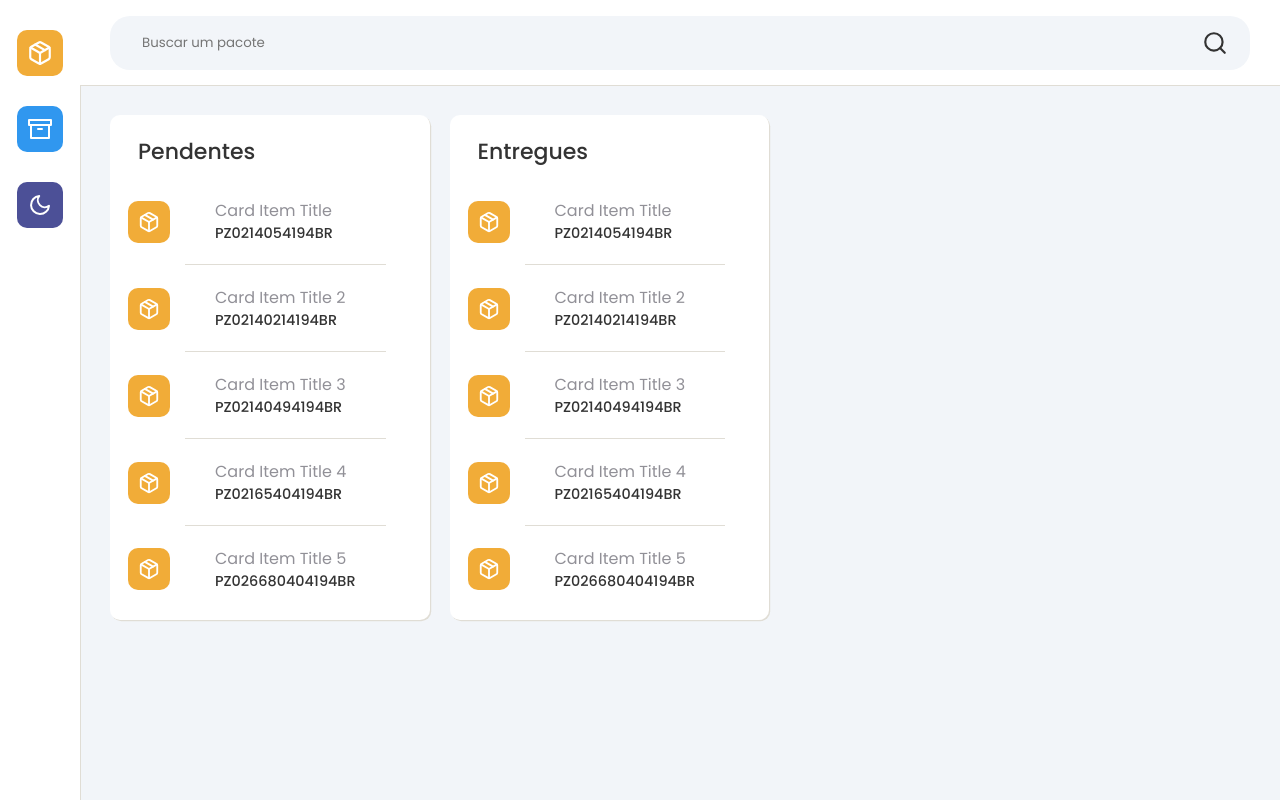
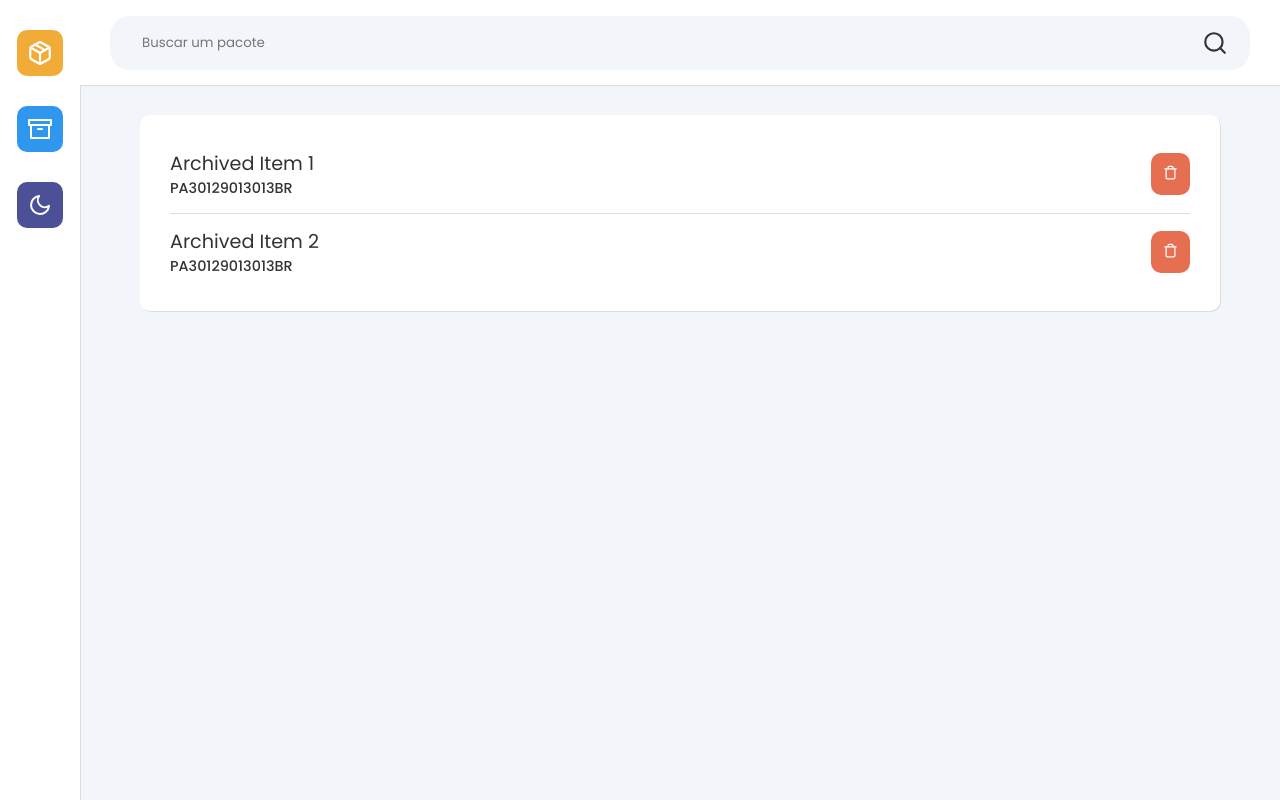
Before and after one commit to MaurilhoB/RastroIO, a React (Create React App) app: page / in a window 1280 px wide. Built offline with nearby package versions, Linux system fonts and the light colour scheme.

Commit message:
finished archived page

```diff
--- a/src/App.tsx
+++ b/src/App.tsx
@@ -1,12 +1,13 @@
 import React from 'react';
 import AppProvider from './hooks';
+import Archived from './pages/Archived';
 import Dashboard from './pages/Dashboard';
 
 import GlobalStyle from './styles/global';
 
 const App: React.FC = () => (
   <AppProvider>
-    <Dashboard />
+    <Archived />
     <GlobalStyle />
   </AppProvider>
 );
--- /dev/null
+++ b/src/pages/Archived/index.tsx
@@ -0,0 +1,104 @@
+import React, { useCallback, useRef, useState } from 'react';
+
+import { FiMenu, FiSearch, FiTrash } from 'react-icons/fi';
+
+import SideMenu from '../../components/SideMenu';
+import { useTheme } from '../../hooks/theme';
+
+import {
+  Container,
+  Header,
+  Content,
+  MenuToggleButton,
+  SearchBox,
+  SearchInput,
+  ArchivedItem,
+  ArchivedContainer,
+  Code,
+  Title,
+  DeleteArchivedButton,
+  MetaContainer
+} from './styles';
+
+interface SideMenuRef {
+  toggleMenu(): void;
+}
+
+const Archived: React.FC = () => {
+  const { theme } = useTheme();
+  const [focused, setFocused] = useState(false);
+
+  const sideMenuRef = useRef<SideMenuRef>(null);
+
+  const toggleMenu = useCallback(() => {
+    sideMenuRef.current?.toggleMenu()
+  }, [])
+
+  const [userPackages, setUserPackages] = useState(() => ([
+    {
+      title: 'Card Item Title',
+      code: 'PZ0214054194BR'
+    },
+    {
+      title: 'Card Item Title 2',
+      code: 'PZ02140214194BR'
+    },
+    {
+      title: 'Card Item Title 3',
+      code: 'PZ02140494194BR'
+    },
+    {
+      title: 'Card Item Title 4',
+      code: 'PZ02165404194BR'
+    },
+    {
+      title: 'Card Item Title 5',
+      code: 'PZ026680404194BR'
+    },
+  ]))
+
+  return (
+    <Container>
+      <SideMenu ref={sideMenuRef} />
+      <Content>
+        <Header>
+          <MenuToggleButton onClick={toggleMenu}>
+            <FiMenu size={24} color={theme.colors.text_primary} />
+          </MenuToggleButton>
+          <SearchBox isFocused={focused}>
+            <SearchInput
+              onFocus={() => setFocused(true)}
+              onBlur={() => setFocused(false)}
+              placeholder="Buscar um pacote"
+              name="search"
+            />
+            <FiSearch size={26} color={theme.colors.text_primary} />
+          </SearchBox>
+        </Header>
+        <ArchivedContainer>
+        <ArchivedItem>
+          <MetaContainer>
+            <Title>Archived Item 1</Title>
+            <Code>PA30129013013BR</Code>
+          </MetaContainer>
+          <DeleteArchivedButton>
+            <FiTrash size={15} color="#fff"/>
+          </DeleteArchivedButton>
+        </ArchivedItem>
+        <ArchivedItem>
+          <MetaContainer>
+            <Title>Archived Item 2</Title>
+            <Code>PA30129013013BR</Code>
+          </MetaContainer>
+          <DeleteArchivedButton>
+            <FiTrash size={15} color="#fff"/>
+          </DeleteArchivedButton>
+        </ArchivedItem>
+
+        </ArchivedContainer>
+      </Content>
+    </Container>
+  );
+};
+
+export default Archived;
--- /dev/null
+++ b/src/pages/Archived/styles.ts
@@ -0,0 +1,115 @@
+import styled from 'styled-components';
+
+interface SearchBoxProps {
+  isFocused: boolean;
+}
+
+export const Container = styled.div`
+  display: flex;
+  width: 100%;
+`;
+
+export const Content = styled.main`
+  flex: 1;
+`;
+
+export const Header = styled.header`
+  height: 85px;
+
+  display: flex;
+  align-items: center;
+
+  background: ${props => props.theme.colors.surface};
+  box-shadow: 0px 1px ${props => props.theme.colors.border};
+
+  padding: 0 30px;
+
+  @media (max-width: 580px) {
+    padding: 0;
+  }
+`;
+
+export const MenuToggleButton = styled.button`
+  padding: 10px;
+  border-radius: 6px;
+  border: 0;
+  background: ${props => props.theme.colors.background_primary};
+  margin: 0px 8px 0px 8px;
+  display: none;
+  cursor: pointer;
+
+  &:active {
+    transform: scale(0.97);
+    box-shadow: 0.5px 0.5px ${props => props.theme.colors.border};
+  }
+
+  @media screen and (max-width: 580px) {
+    display: flex;
+  }
+`;
+
+export const SearchBox = styled.div<SearchBoxProps>`
+  background: ${props => props.theme.colors.background_primary};
+  display: flex;
+  align-items: center;
+  border-radius: 20px;
+  padding: 0 20px;
+  flex: 1;
+  border: 2px solid
+    ${({ theme, isFocused }) =>
+      isFocused ? theme.colors.primary : 'transparent'};
+`;
+
+export const SearchInput = styled.input`
+  padding: 15px 10px;
+  color: ${props => props.theme.colors.text_primary};
+  font-family: 'Poppins';
+  background: transparent;
+  outline: none;
+  border: 0;
+  flex: 1;
+`;
+
+export const ArchivedContainer = styled.div`
+  background: ${props => props.theme.colors.surface};
+  max-width: 90%;
+  margin: 30px auto 0px;
+  border-radius: 10px;
+  padding: 20px 30px;
+  box-shadow: 1px 1px ${props => props.theme.colors.border};
+
+  & > div:last-child {
+    box-shadow: 0px 0px transparent;
+  }
+`;
+
+export const ArchivedItem = styled.div`
+  box-shadow: 0px 1px ${props => props.theme.colors.border};
+  padding: 14px 0px;
+  display: flex;
+  align-items: center;
+`;
+
+export const MetaContainer = styled.div``;
+
+export const Title = styled.h1`
+  font-family: 'Poppins', sans-serif;
+  font-size: 1.2rem;
+  font-weight: 400;
+  color: ${props => props.theme.colors.text_primary};
+`;
+
+export const Code = styled.span`
+  font-family: 'Poppins', sans-serif;
+  font-weight: 500;
+  font-size: 0.9rem;
+  color: ${props => props.theme.colors.text_primary};
+`;
+
+export const DeleteArchivedButton = styled.button`
+  margin-left: auto;
+  background: #e76f51;
+  border: 0;
+  padding: 12px;
+  border-radius: 10px;
+`;
```
